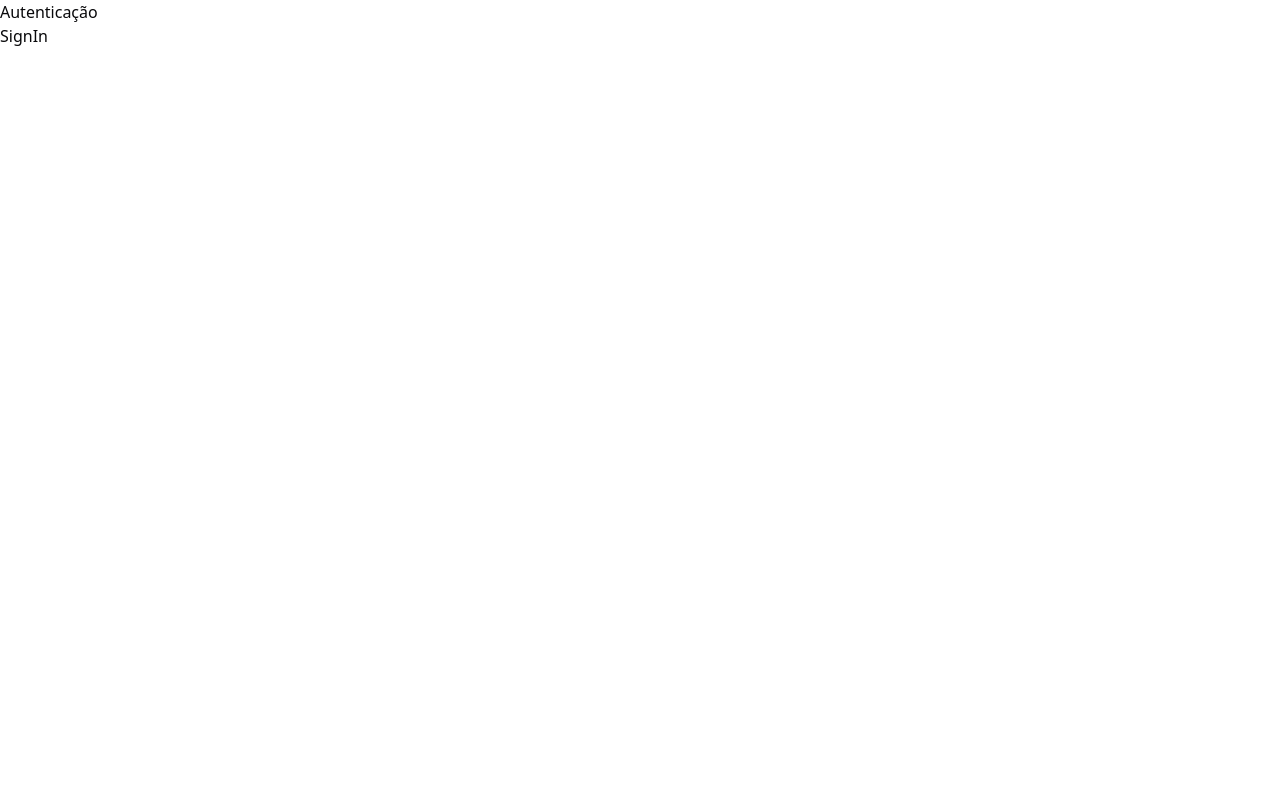
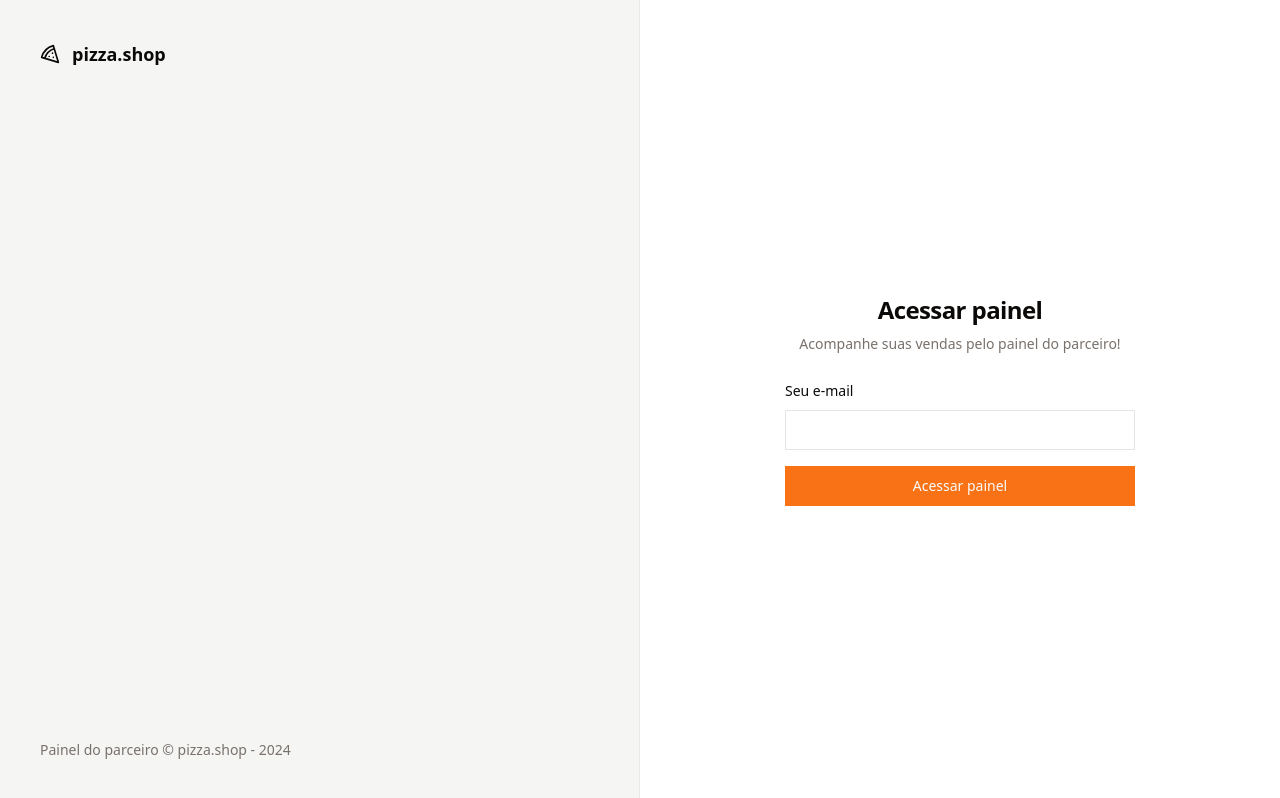
Before and after one commit to amanda-santos/pizzashop, a React (Vite) app: page /sign-in in a window 1280 px wide. Built offline with nearby package versions, Linux system fonts and the light colour scheme.

Commit message:
feat: ✨ implement interface of sign in page

```diff
--- a/package.json
+++ b/package.json
@@ -10,6 +10,7 @@
     "preview": "vite preview"
   },
   "dependencies": {
+    "@radix-ui/react-label": "^2.0.2",
     "@radix-ui/react-slot": "^1.0.2",
     "class-variance-authority": "^0.7.0",
     "clsx": "^2.1.0",
--- /dev/null
+++ b/src/components/ui/input.tsx
@@ -0,0 +1,25 @@
+import * as React from 'react'
+
+import { cn } from '@/lib/utils'
+
+export interface InputProps
+  extends React.InputHTMLAttributes<HTMLInputElement> {}
+
+const Input = React.forwardRef<HTMLInputElement, InputProps>(
+  ({ className, type, ...props }, ref) => {
+    return (
+      <input
+        type={type}
+        className={cn(
+          'flex h-10 w-full rounded-md border border-input bg-background px-3 py-2 text-sm ring-offset-background file:border-0 file:bg-transparent file:text-sm file:font-medium placeholder:text-muted-foreground focus-visible:outline-none focus-visible:ring-2 focus-visible:ring-ring focus-visible:ring-offset-2 disabled:cursor-not-allowed disabled:opacity-50',
+          className,
+        )}
+        ref={ref}
+        {...props}
+      />
+    )
+  },
+)
+Input.displayName = 'Input'
+
+export { Input }
--- /dev/null
+++ b/src/components/ui/label.tsx
@@ -0,0 +1,24 @@
+import * as LabelPrimitive from '@radix-ui/react-label'
+import { cva, type VariantProps } from 'class-variance-authority'
+import * as React from 'react'
+
+import { cn } from '@/lib/utils'
+
+const labelVariants = cva(
+  'text-sm font-medium leading-none peer-disabled:cursor-not-allowed peer-disabled:opacity-70',
+)
+
+const Label = React.forwardRef<
+  React.ElementRef<typeof LabelPrimitive.Root>,
+  React.ComponentPropsWithoutRef<typeof LabelPrimitive.Root> &
+    VariantProps<typeof labelVariants>
+>(({ className, ...props }, ref) => (
+  <LabelPrimitive.Root
+    ref={ref}
+    className={cn(labelVariants(), className)}
+    {...props}
+  />
+))
+Label.displayName = LabelPrimitive.Root.displayName
+
+export { Label }
--- a/src/global.css
+++ b/src/global.css
@@ -5,64 +5,47 @@
 @layer base {
   :root {
     --background: 0 0% 100%;
-    --foreground: 240 10% 3.9%;
-
+    --foreground: 20 14.3% 4.1%;
     --card: 0 0% 100%;
-    --card-foreground: 240 10% 3.9%;
-
+    --card-foreground: 20 14.3% 4.1%;
     --popover: 0 0% 100%;
-    --popover-foreground: 240 10% 3.9%;
-
-    --primary: 240 5.9% 10%;
-    --primary-foreground: 0 0% 98%;
-
-    --secondary: 240 4.8% 95.9%;
-    --secondary-foreground: 240 5.9% 10%;
-
-    --muted: 240 4.8% 95.9%;
-    --muted-foreground: 240 3.8% 46.1%;
-
-    --accent: 240 4.8% 95.9%;
-    --accent-foreground: 240 5.9% 10%;
-
+    --popover-foreground: 20 14.3% 4.1%;
+    --primary: 24.6 95% 53.1%;
+    --primary-foreground: 60 9.1% 97.8%;
+    --secondary: 60 4.8% 95.9%;
+    --secondary-foreground: 24 9.8% 10%;
+    --muted: 60 4.8% 95.9%;
+    --muted-foreground: 25 5.3% 44.7%;
+    --accent: 60 4.8% 95.9%;
+    --accent-foreground: 24 9.8% 10%;
     --destructive: 0 84.2% 60.2%;
-    --destructive-foreground: 0 0% 98%;
-
-    --border: 240 5.9% 90%;
-    --input: 240 5.9% 90%;
-    --ring: 240 10% 3.9%;
-
-    --radius: 0.5rem;
+    --destructive-foreground: 60 9.1% 97.8%;
+    --border: 20 5.9% 90%;
+    --input: 20 5.9% 90%;
+    --ring: 24.6 95% 53.1%;
+    --radius: 0rem;
   }
 
   .dark {
-    --background: 240 10% 3.9%;
-    --foreground: 0 0% 98%;
-
-    --card: 240 10% 3.9%;
-    --card-foreground: 0 0% 98%;
-
-    --popover: 240 10% 3.9%;
-    --popover-foreground: 0 0% 98%;
-
-    --primary: 0 0% 98%;
-    --primary-foreground: 240 5.9% 10%;
-
-    --secondary: 240 3.7% 15.9%;
-    --secondary-foreground: 0 0% 98%;
-
-    --muted: 240 3.7% 15.9%;
-    --muted-foreground: 240 5% 64.9%;
-
-    --accent: 240 3.7% 15.9%;
-    --accent-foreground: 0 0% 98%;
-
-    --destructive: 0 62.8% 30.6%;
-    --destructive-foreground: 0 0% 98%;
-
-    --border: 240 3.7% 15.9%;
-    --input: 240 3.7% 15.9%;
-    --ring: 240 4.9% 83.9%;
+    --background: 20 14.3% 4.1%;
+    --foreground: 60 9.1% 97.8%;
+    --card: 20 14.3% 4.1%;
+    --card-foreground: 60 9.1% 97.8%;
+    --popover: 20 14.3% 4.1%;
+    --popover-foreground: 60 9.1% 97.8%;
+    --primary: 20.5 90.2% 48.2%;
+    --primary-foreground: 60 9.1% 97.8%;
+    --secondary: 12 6.5% 15.1%;
+    --secondary-foreground: 60 9.1% 97.8%;
+    --muted: 12 6.5% 15.1%;
+    --muted-foreground: 24 5.4% 63.9%;
+    --accent: 12 6.5% 15.1%;
+    --accent-foreground: 60 9.1% 97.8%;
+    --destructive: 0 72.2% 50.6%;
+    --destructive-foreground: 60 9.1% 97.8%;
+    --border: 12 6.5% 15.1%;
+    --input: 12 6.5% 15.1%;
+    --ring: 20.5 90.2% 48.2%;
   }
 }
 
--- a/src/pages/_layouts/auth.tsx
+++ b/src/pages/_layouts/auth.tsx
@@ -1,11 +1,21 @@
+import { Pizza } from 'lucide-react'
 import { Outlet } from 'react-router-dom'
 
 export function AuthLayout() {
   return (
-    <div>
-      <h1>Autenticação</h1>
+    <div className="grid min-h-screen grid-cols-2">
+      <div className="flex h-full flex-col justify-between border-r border-foreground/5 bg-muted p-10 text-muted-foreground">
+        <div className="flex items-center gap-3 text-lg text-foreground">
+          <Pizza className="h-5 w-5" />
+          <span className="font-semibold">pizza.shop</span>
+        </div>
 
-      <div>
+        <footer className="text-sm">
+          Painel do parceiro &copy; pizza.shop - {new Date().getFullYear()}
+        </footer>
+      </div>
+
+      <div className="flex flex-col items-center justify-center">
         <Outlet />
       </div>
     </div>
--- a/src/pages/auth/sign-in.tsx
+++ b/src/pages/auth/sign-in.tsx
@@ -1,10 +1,37 @@
 import { Helmet } from 'react-helmet-async'
+
+import { Button } from '@/components/ui/button'
+import { Input } from '@/components/ui/input'
+import { Label } from '@/components/ui/label'
 
 export function SignIn() {
   return (
     <>
       <Helmet title="Login" />
-      <h1>SignIn</h1>
+
+      <div className="p-8">
+        <div className="flex w-[350px] flex-col justify-center gap-6">
+          <div className="flex flex-col gap-2 text-center">
+            <h1 className="text-2xl font-semibold tracking-tight">
+              Acessar painel
+            </h1>
+            <p className="text-sm text-muted-foreground">
+              Acompanhe suas vendas pelo painel do parceiro!
+            </p>
+          </div>
+
+          <form className="space-y-4">
+            <div className="space-y-2">
+              <Label htmlFor="email">Seu e-mail</Label>
+              <Input id="email" type="email" />
+            </div>
+
+            <Button className="w-full" type="submit">
+              Acessar painel
+            </Button>
+          </form>
+        </div>
+      </div>
     </>
   )
 }
```
Also changed, not shown: 1 other file (tests, documents, lock files or other folders).
